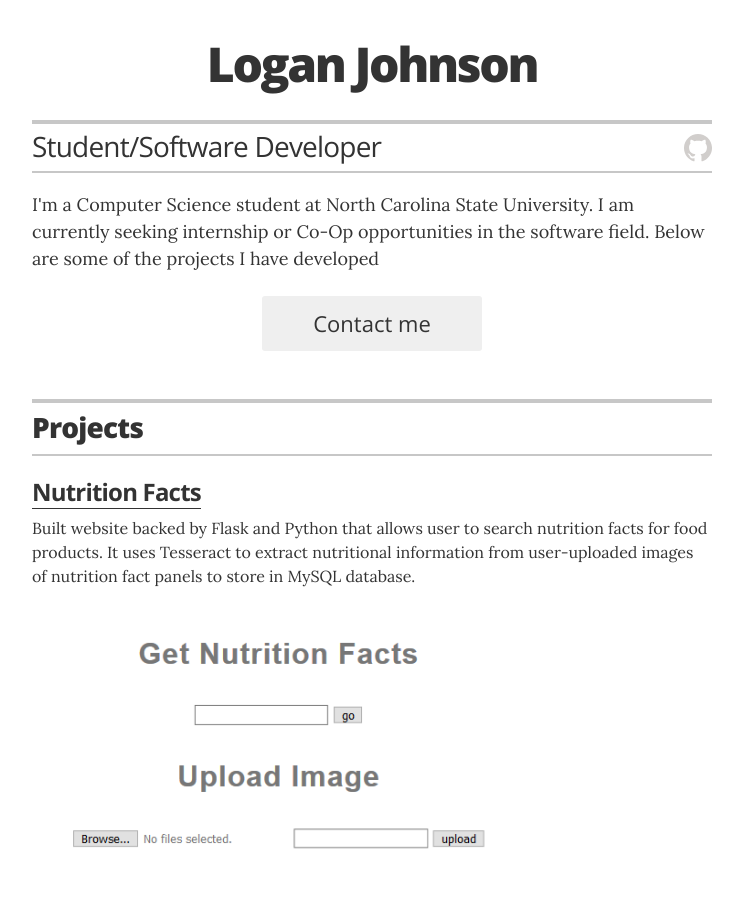
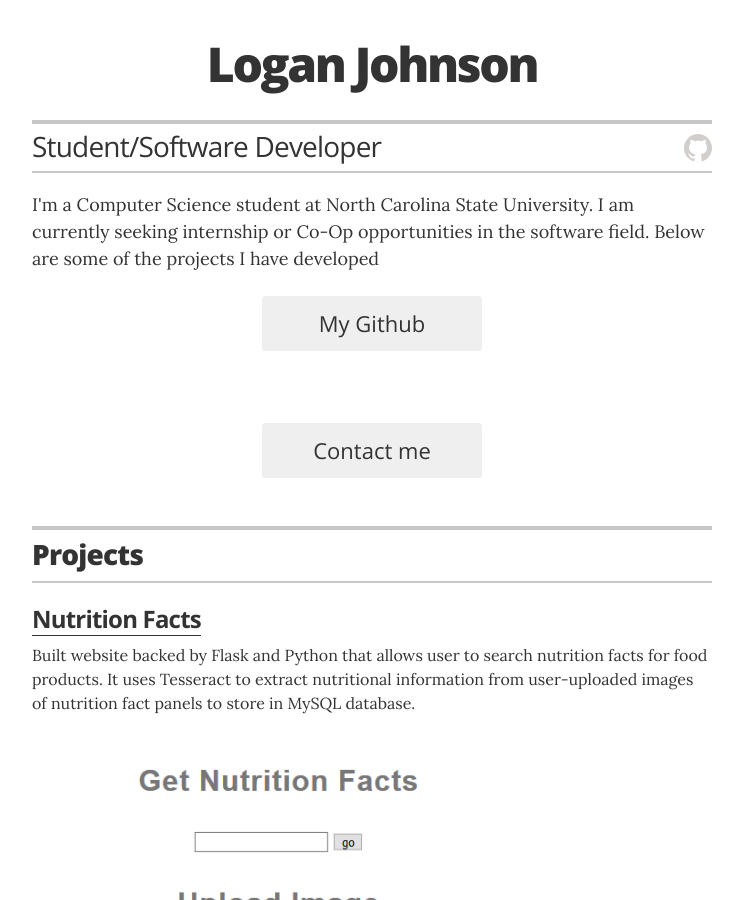
Before and after one commit to herariom/herariom.github.io, a Jekyll site: the page built from index.html, in a window 1280 px wide and 900 px high. Shown: the whole window, without its empty margins (268-1011 px from the left). Built offline with Jekyll 4.4.1, drawn with Linux system fonts in a browser that asks for light colours.

Commit message:
Update resume.html

```diff
--- a/_layouts/resume.html
+++ b/_layouts/resume.html
@@ -38,6 +38,10 @@
         <div class="executive-summary" itemprop="description">
           {{ site.resume_header_intro }}
         </div>
+
+
+        <a href="https://github.com/herariom" class="contact-button no-print" itemprop="email">My Github</a>
+        <br>
 
         {% if site.resume_looking_for_work == 'yes' %}
         <a href="mailto:{{ site.resume_contact_email }}" class="contact-button no-print" itemprop="email">Contact me</a>
```
